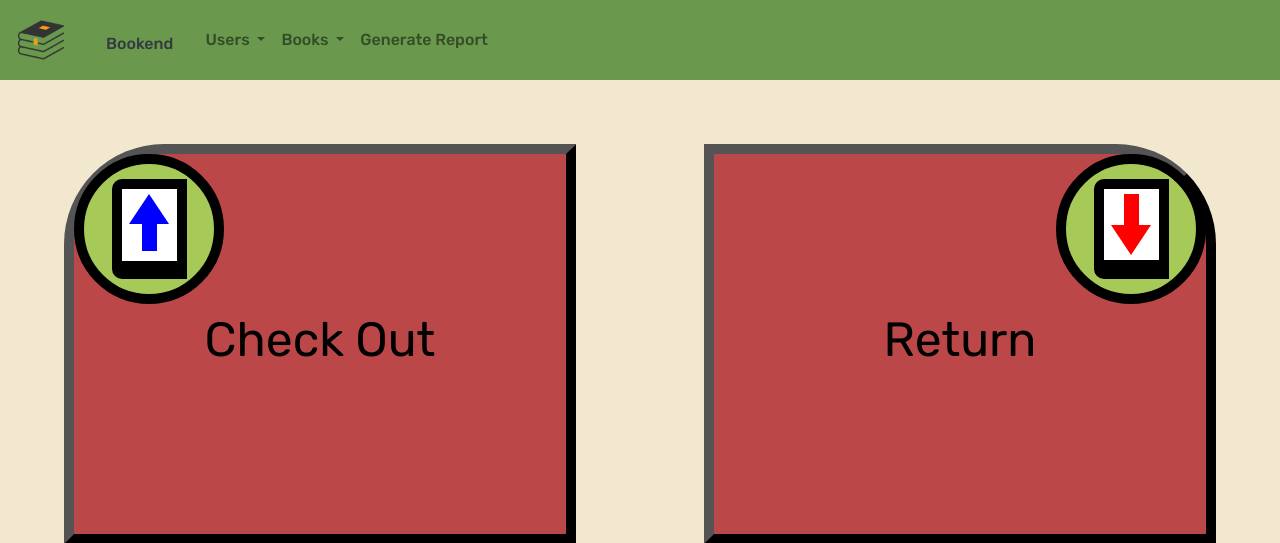
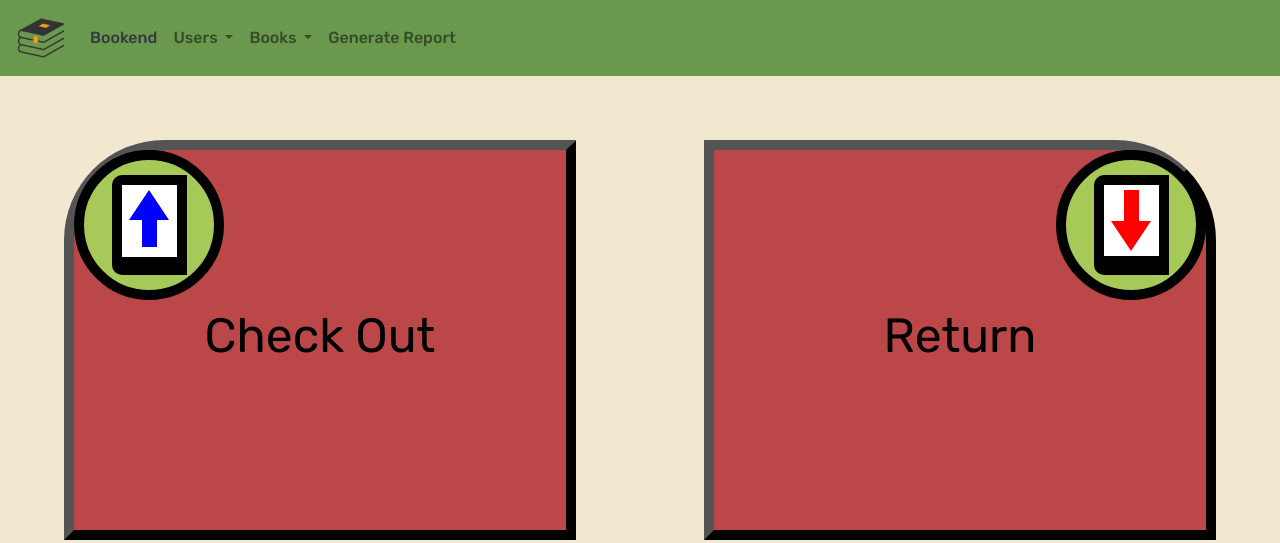
Before and after one commit to mccorxyz/minnehack-2023, a Django app: page / in a window 1280 px wide. Shown: the top 543 px of the page. Run offline with Django 4.2, Linux system fonts and the light colour scheme; some libraries are stand-ins or nearby versions.

Commit message:
fix Project Name in nav

```diff
--- a/library_project/website/templates/base.html
+++ b/library_project/website/templates/base.html
@@ -18,11 +18,10 @@
   {% block navbar %}
   <nav class="navbar navbar-expand navbar-light" style="background-color: #6A994E;">
     <a class="navbar-brand" href="/"><img src="{% static 'website/books3.webp' %}" width="50" height="50"></a>
-    <div class="text-center p-2 mt-2">
-      <a class="text-dark nav-link" href="/">Bookend</a>
-    </div>
     <ul class="navbar-nav mr-auto mt-2 mt-lg-0">
-
+      <li class="nav-item">
+        <a class="text-dark nav-link" href="/">Bookend</a>
+      </li>
       <li class="nav-item">
         <div class="nav-item dropdown">
           <a class="nav-link dropdown-toggle" href="#" role="button" id="dropdownMenuLink" data-bs-toggle="dropdown" aria-expanded="false">
```
